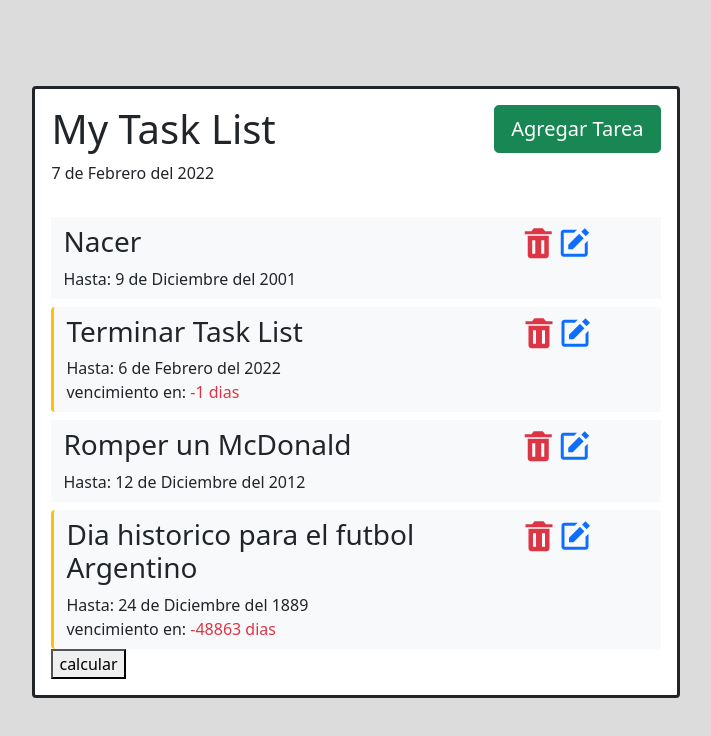
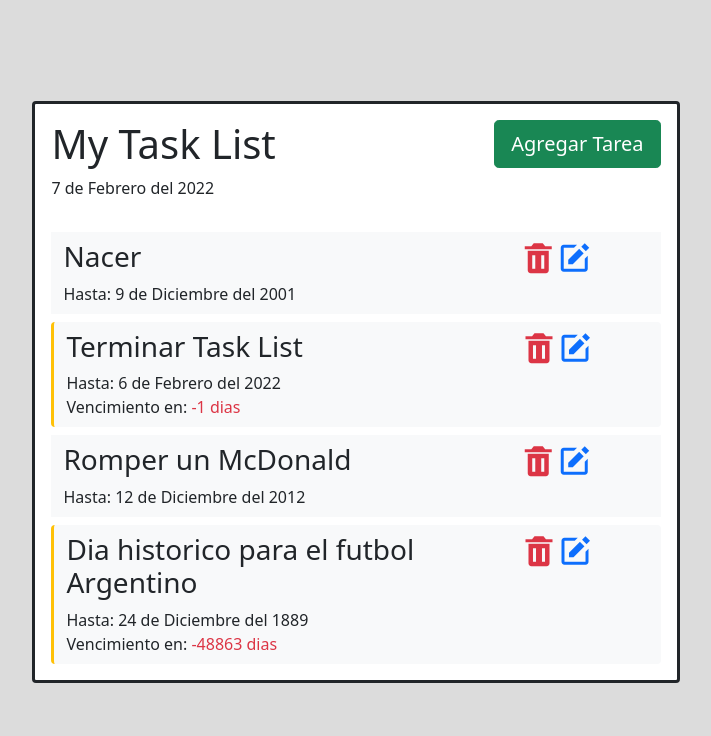
Before and after one commit to eghar2001/ArgentinaPrograma-TaskList-Angular, an Angular app: page / in a window 1280 px wide. Shown: the top 736 px of the page, without its empty margins (284-995 px from the left). Built offline with nearby package versions, Linux system fonts and the light colour scheme.

Commit message:
no la habia quitado, ahora si jaja

```diff
--- a/src/app/app.component.html
+++ b/src/app/app.component.html
@@ -3,5 +3,4 @@
     <app-header [formActivado]="formActivado" (botonFormulario)="estadoFormulario($event)"></app-header>
     <app-manejo-tareas *ngIf="formActivado" (cierraForm)="cerrarAddTask()" [editar]="editar" [index]="index" id="manejoTareas"></app-manejo-tareas>
     <app-lista-tareas (activaFormulario)="editarTarea($event)"></app-lista-tareas>
-    <button (click)="calculaFecha()">calcular</button>
   </div>
--- a/src/app/app.component.ts
+++ b/src/app/app.component.ts
@@ -34,10 +34,6 @@ export class AppComponent {
     this.formActivado=true;
 
   }
-  calculaFecha(){
-    const fecha = new Fecha(15,3,2020);
-    alert(fecha.diasDiferencia());
-  }
   cerrarAddTask(){
 
     this.formActivado=false
--- a/src/app/components/tarea/tarea.component.html
+++ b/src/app/components/tarea/tarea.component.html
@@ -9,5 +9,5 @@
         </div>
     </div>
     <p class="mb-0">Hasta: {{unaTarea.getFechaLimite().getFullDateString()}}</p>
-    <p *ngIf="unaTarea.getReminder()" class="m-0 p-0">vencimiento en: <span class="text-danger">{{unaTarea.getFechaLimite().diasDiferencia()}} dias</span></p>
+    <p *ngIf="unaTarea.getReminder()" class="m-0 p-0">Vencimiento en: <span class="text-danger">{{unaTarea.getFechaLimite().diasDiferencia()}} dias</span></p>
 </div>
```
